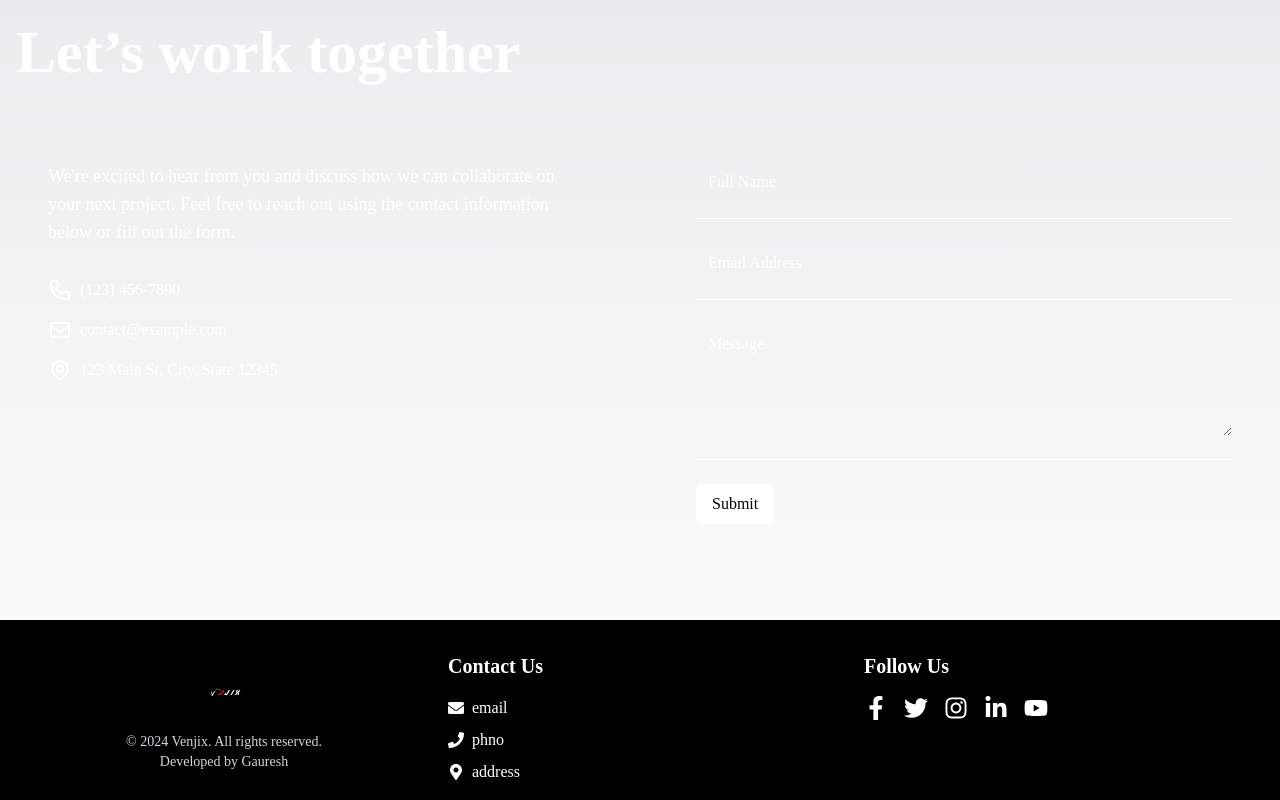
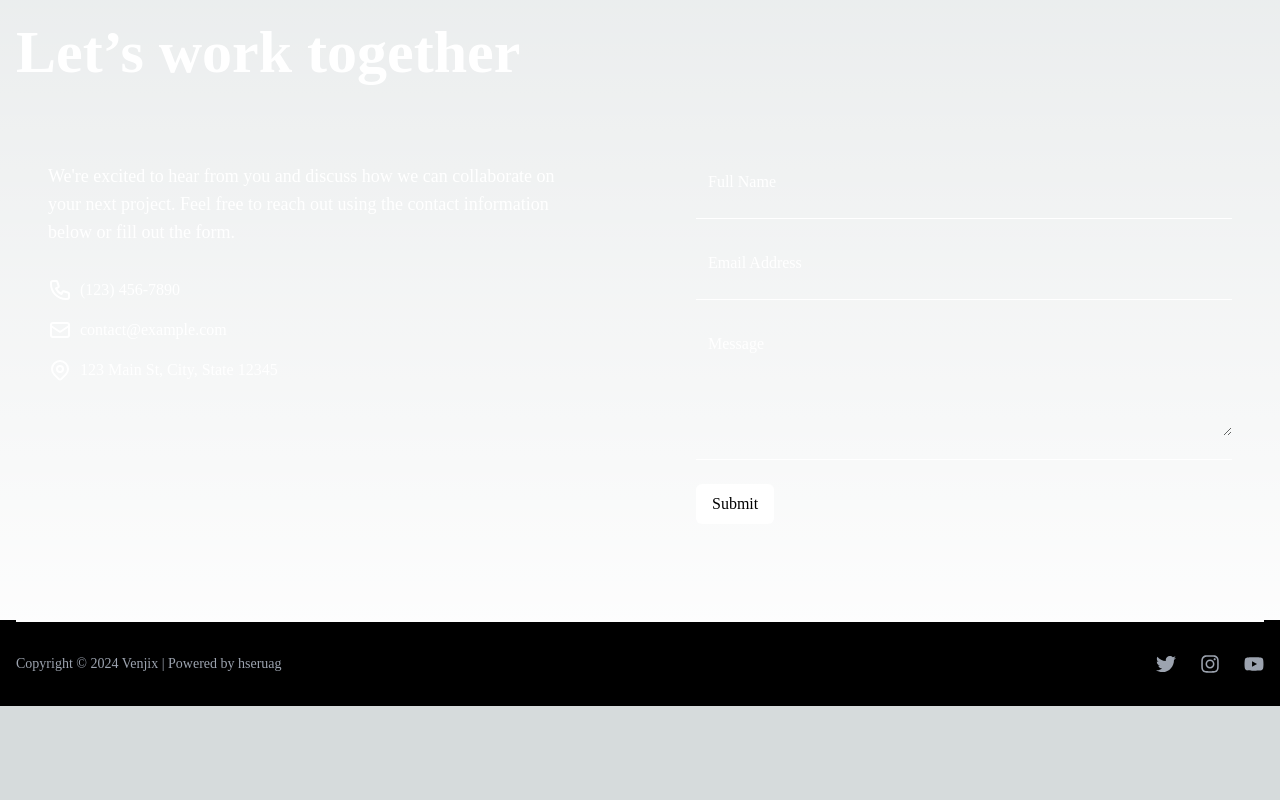
Before and after one commit to gaureshpai/venjix, a Next.js app: page / in a window 1280 px wide. Shown: the part 762-1562 px from the top of the page. After the commit the page ends 1468 px from the top, so only its background shows below. Built offline with nearby package versions, Linux system fonts and the light colour scheme.

Commit message:
Footer modified to the new theme template

```diff
--- a/components/Footer.tsx
+++ b/components/Footer.tsx
@@ -1,66 +1,42 @@
 import React from 'react';
-import Image from 'next/image';
-import Link from 'next/link';
-import logo from '@/public/images/logo.png';
-import { FaEnvelope, FaPhone, FaMapMarkerAlt, FaFacebookF, FaTwitter, FaInstagram, FaLinkedinIn, FaYoutube } from 'react-icons/fa';
-import '@/public/styles/globals.css';
+import { FaTwitter, FaInstagram, FaYoutube } from 'react-icons/fa';
 
 const Footer = () => {
   return (
-    <footer className="bg-black text-white pt-8 pb-4">
-      <div className="max-w-7xl mx-auto px-4 sm:px-6 lg:px-8">
-        <div className="grid grid-cols-1 md:grid-cols-2 lg:grid-cols-3 gap-8">
-          <div className="flex flex-col items-center">
-            <div className="flex items-center justify-center">
-              <Link href="/">
-                <Image
-                  src={logo}
-                  alt="EMF Logo"
-                  className="max-h-[10vh] w-auto"
-                  style={{ maxWidth: '100%', height: 'auto' }}
-                  priority
-                />
-              </Link>
-            </div>
-            <p className="text-sm text-gray-300 text-center">&copy; {new Date().getFullYear()} Venjix. All rights reserved.</p>
-            <p className="text-sm text-gray-300 text-center">Developed by Gauresh</p>
+    <footer className="bg-black text-white">
+      <div className="max-w-7xl mx-auto px-4">
+        <hr className="border-t-2 border-white" />
+        <div className="py-8 flex flex-col sm:flex-row justify-between items-center">
+          <div className="mb-4 sm:mb-0">
+            <p className="text-sm text-gray-400">
+              Copyright &copy; {new Date().getFullYear()} Venjix | Powered by hseruag
+            </p>
           </div>
-          <div>
-            <h2 className="text-xl font-bold mb-4">Contact Us</h2>
-            <ul className="space-y-2">
-              <li className="flex items-center">
-                <FaEnvelope className="mr-2" />
-                <a href={`mailto:email`} className="hover:text-blue-400 transition duration-200">email</a>
-              </li>
-              <li className="flex items-center">
-                <FaPhone className="mr-2" />
-                <a href={`tel:phno`} className="hover:text-blue-400 transition duration-200">phno</a>
-              </li>
-              <li className="flex items-center">
-                <FaMapMarkerAlt className="mr-2" />
-                <a href='https://maps.app.goo.gl/gkzSSKBUND86B8yp8' className="hover:text-blue-400 transition duration-200">address</a>
-              </li>
-            </ul>
-          </div>
-          <div>
-            <h2 className="text-xl font-bold mb-4">Follow Us</h2>
-            <div className="flex space-x-4">
-              <a href="https://facebook.com" target="_blank" rel="noopener noreferrer" className="hover:text-blue-400 transition duration-200">
-                <FaFacebookF size={24} />
-              </a>
-              <a href="https://twitter.com" target="_blank" rel="noopener noreferrer" className="hover:text-blue-400 transition duration-200">
-                <FaTwitter size={24} />
-              </a>
-              <a href="https://instagram.com" target="_blank" rel="noopener noreferrer" className="hover:text-blue-400 transition duration-200">
-                <FaInstagram size={24} />
-              </a>
-              <a href="https://linkedin.com" target="_blank" rel="noopener noreferrer" className="hover:text-blue-400 transition duration-200">
-                <FaLinkedinIn size={24} />
-              </a>
-              <a href="https://youtube.com" target="_blank" rel="noopener noreferrer" className="hover:text-blue-400 transition duration-200">
-                <FaYoutube size={24} />
-              </a>
-            </div>
+          <div className="flex space-x-6">
+            <a
+              href="https://twitter.com"
+              target="_blank"
+              rel="noopener noreferrer"
+              className="text-gray-400 hover:text-white transition duration-300"
+            >
+              <FaTwitter size={20} />
+            </a>
+            <a
+              href="https://instagram.com"
+              target="_blank"
+              rel="noopener noreferrer"
+              className="text-gray-400 hover:text-white transition duration-300"
+            >
+              <FaInstagram size={20} />
+            </a>
+            <a
+              href="https://youtube.com"
+              target="_blank"
+              rel="noopener noreferrer"
+              className="text-gray-400 hover:text-white transition duration-300"
+            >
+              <FaYoutube size={20} />
+            </a>
           </div>
         </div>
       </div>
```
